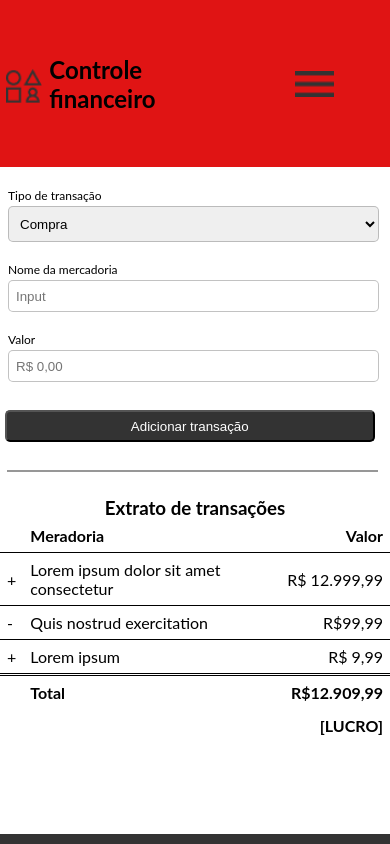
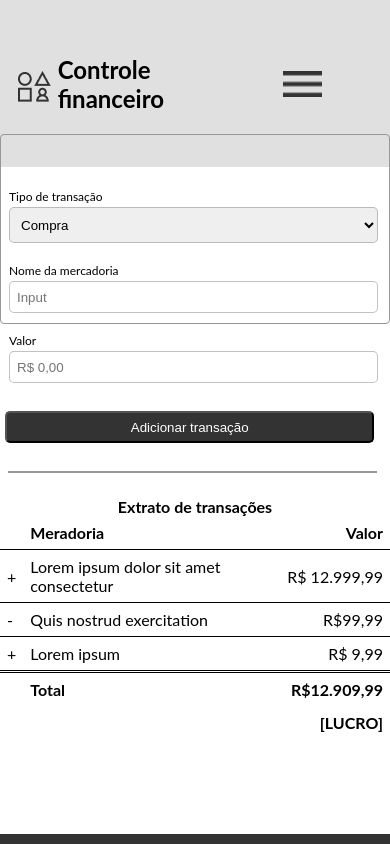
Before and after one commit to AlexHGama/projeto_ind, a plain HTML site: page index.html in a window 390 px wide. Drawn offline with Linux system fonts and the light colour scheme.

Commit message:
atualização

```diff
--- a/asset/css/style.css
+++ b/asset/css/style.css
@@ -11,12 +11,12 @@ body {
 header {
   display: flex;
   justify-content: center;
-  background-color: rgb(224, 20, 20);
+  background-color: rgba(224, 224, 224, 1);
 }
 
 .container_menu {
   display: flex;
-  width: 1112px;
+  width: 1112%;
 }
 .menu {
   display: flex;
@@ -215,8 +215,10 @@ option {
 }
 
 .Extrato_de_transacoes {
-  display: flex;
-  justify-content: center;
+    display: flex;
+    margin-top: 18px;
+    font-size: initial;
+    justify-content: center;
 }
 
 #tab_transacao {
@@ -250,7 +252,7 @@ th {
 
   .caixa_menu {
     border: 0;
-    margin: 32px;
+
   }
 
   .lista_menu {
@@ -268,7 +270,7 @@ th {
     display: none;
   }
 
-  .hamburguer.fechar {
+  .hamburguer,.fechar {
     display: block;
   }
 
@@ -364,6 +366,10 @@ th {
     margin: 49px;
   }
 
+  .container_menu {
+    display: flex;
+    width: 94%;
+  }
   .lista_menu {
     position: fixed;
     top: 0px;
@@ -379,8 +385,7 @@ th {
     display: none;
   }
 
-  .hamburguer,
-  .fechar {
+  .hamburguer.fechar {
     display: block;
   }
 
@@ -392,15 +397,20 @@ th {
     display: flex;
   }
 
+  .section {
+    flex-direction: column;
+  }
+
   .container {
-    display: flex;
     flex-direction: column;
   }
 
   .container-main {
-      border: 0px solid #979797;
+    border: 1px solid #979797;
+    width: 100%;
+    height: 190px;
+    align-self: center;
   }
-
 
 
 
```
